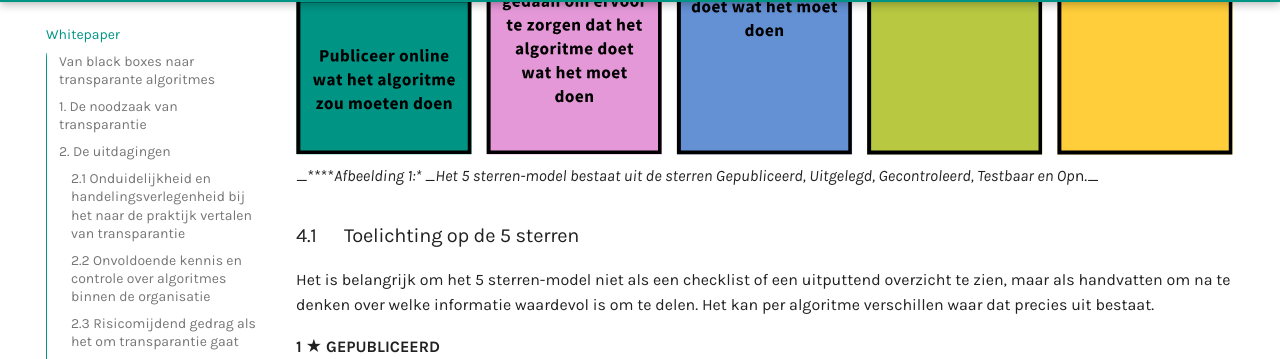
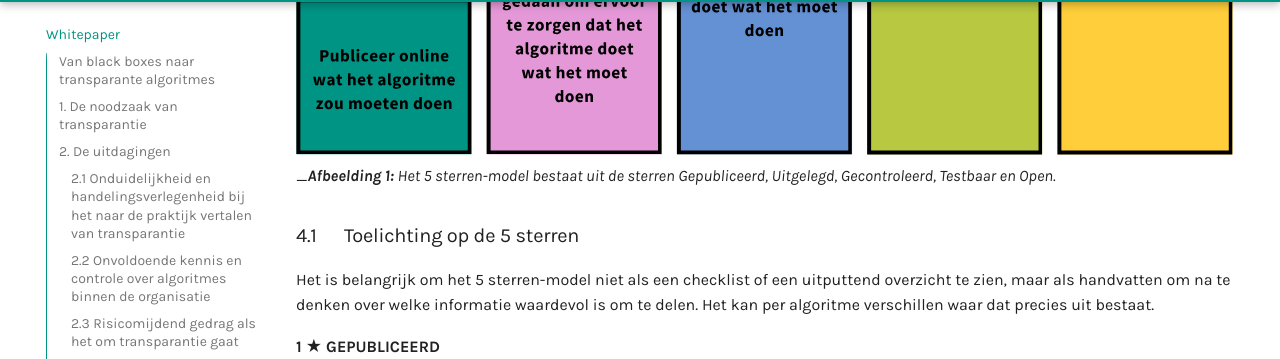
Before and after one commit to thegreenland/5-sterren-toolkit, an MkDocs documentation site: the page built from docs/whitepaper.md, in a window 1280 px wide and 900 px high, scrolled down 5446 px. Shown: the part 94-453 px from the top of the window. Built offline with MkDocs 1.6.1 and Material for MkDocs 9.7.7, drawn with Linux system fonts in a browser that asks for light colours.

Commit message:
Update whitepaper.md

```diff
--- a/docs/whitepaper.md
+++ b/docs/whitepaper.md
@@ -82,7 +82,7 @@ Uit gesprekken met experts en ervaringsdeskundigen blijkt dat een gradatie of ge
 
 Het 5 sterren-model is een hulpmiddel waarbij je per ster de transparantie over een algoritme vergroot. Met elke ster bied je de burger steeds meer de mogelijkheid om zelf te zien en beoordelen of een algoritme op een verantwoorde manier wordt ingezet. Dit begint bij het publiceren van informatie om te laten weten dát en waarvoor er een algoritme wordt gebruikt (**Gepubliceerd**). Vervolgens wordt het algoritme verder beschreven (**Uitgelegd**) en aangetoond dat het grondig is getest (**Gecontroleerd**). Om mensen echt zelf een beeld te kunnen laten vormen van de werking van het algoritme kunnen mensen experimenteren met in- en output (**Testbaar**) of de volledige broncode doorgronden (**Open**). Een uitgebreidere toelichting op deze stappen wordt hieronder gegeven.
 
-![Het 5 sterren-model is gevisualiseerd als 5 oplopende tredes. De tredes zijn: gepubliceerd, uitgelegd, gecontroleerd, testbaar en open.](./img/5sterren-model.svg "Het 5 sterren-model")_****_Afbeelding 1:_** _Het 5 sterren-model bestaat uit de sterren Gepubliceerd, Uitgelegd, Gecontroleerd, Testbaar en Open._
+![Het 5 sterren-model is gevisualiseerd als 5 oplopende tredes. De tredes zijn: gepubliceerd, uitgelegd, gecontroleerd, testbaar en open.](./img/5sterren-model.svg "Het 5 sterren-model")_**_Afbeelding 1:_** _Het 5 sterren-model bestaat uit de sterren Gepubliceerd, Uitgelegd, Gecontroleerd, Testbaar en Open._
 
 ### 4.1      Toelichting op de 5 sterren
 
```
